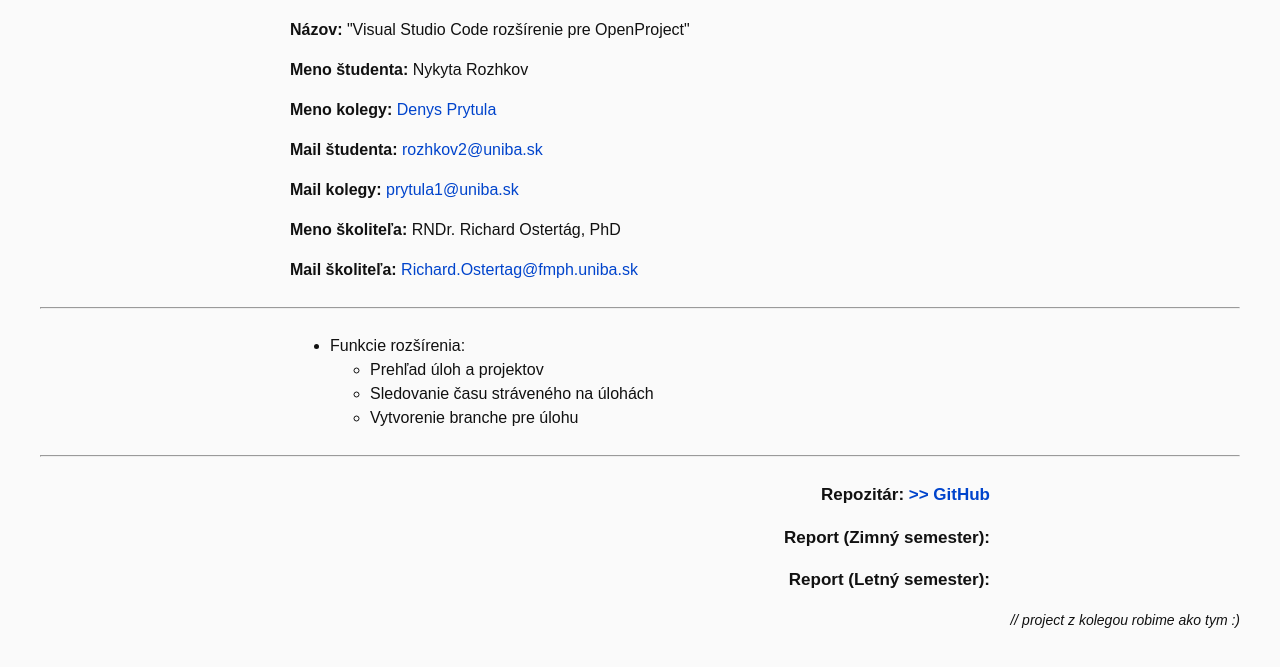
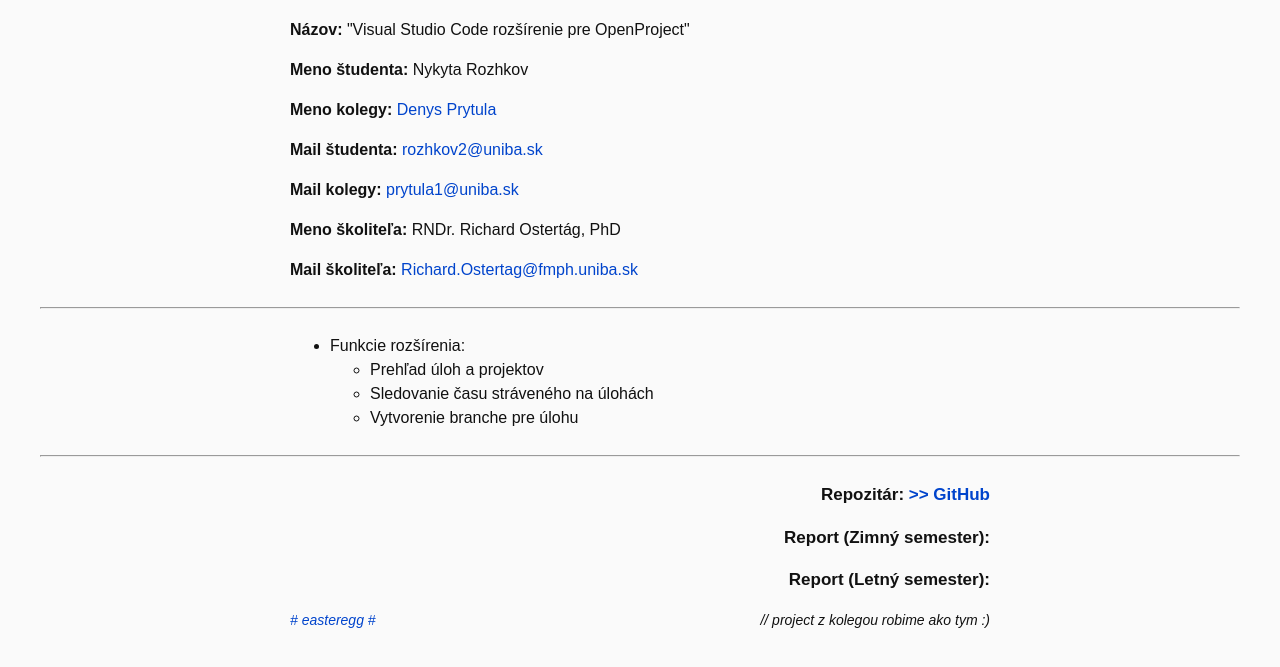
Before and after one commit to theUkrain/rocpr, a plain HTML site: page index.html in a window 1280 px wide. Shown: the part 91-758 px from the top of the page. Drawn offline with Linux system fonts and the light colour scheme.

Commit message:
easteregg update

```diff
--- a/index.html
+++ b/index.html
@@ -37,6 +37,24 @@
             text-align: right;
             font-style: italic;
             font-size: 14px;
+        }
+        footer .row {
+            display: flex;
+            justify-content: space-between; /* pushes content to opposite sides */
+            align-items: center;
+            max-width: 700px;
+            margin: auto;
+        }
+        footer p {
+            margin: 0;
+            font-style: italic;
+            font-size: 14px;
+            text-align: right;
+        }
+        footer a {
+            font-style: italic;
+            font-size: 14px;
+            color: #0044cc;
         }
     </style>
 </head>
@@ -81,6 +99,9 @@
 </body>
 
 <footer>
-    // project z kolegou robime ako tym :)
+    <div class="row">
+        <a href="easteregg.html"># easteregg #</a>
+        <p>// project z kolegou robime ako tym :)</p>
+    </div>
 </footer>
 </html>
```
Also changed, not shown: easteregg.html (+6 -1 lines).
